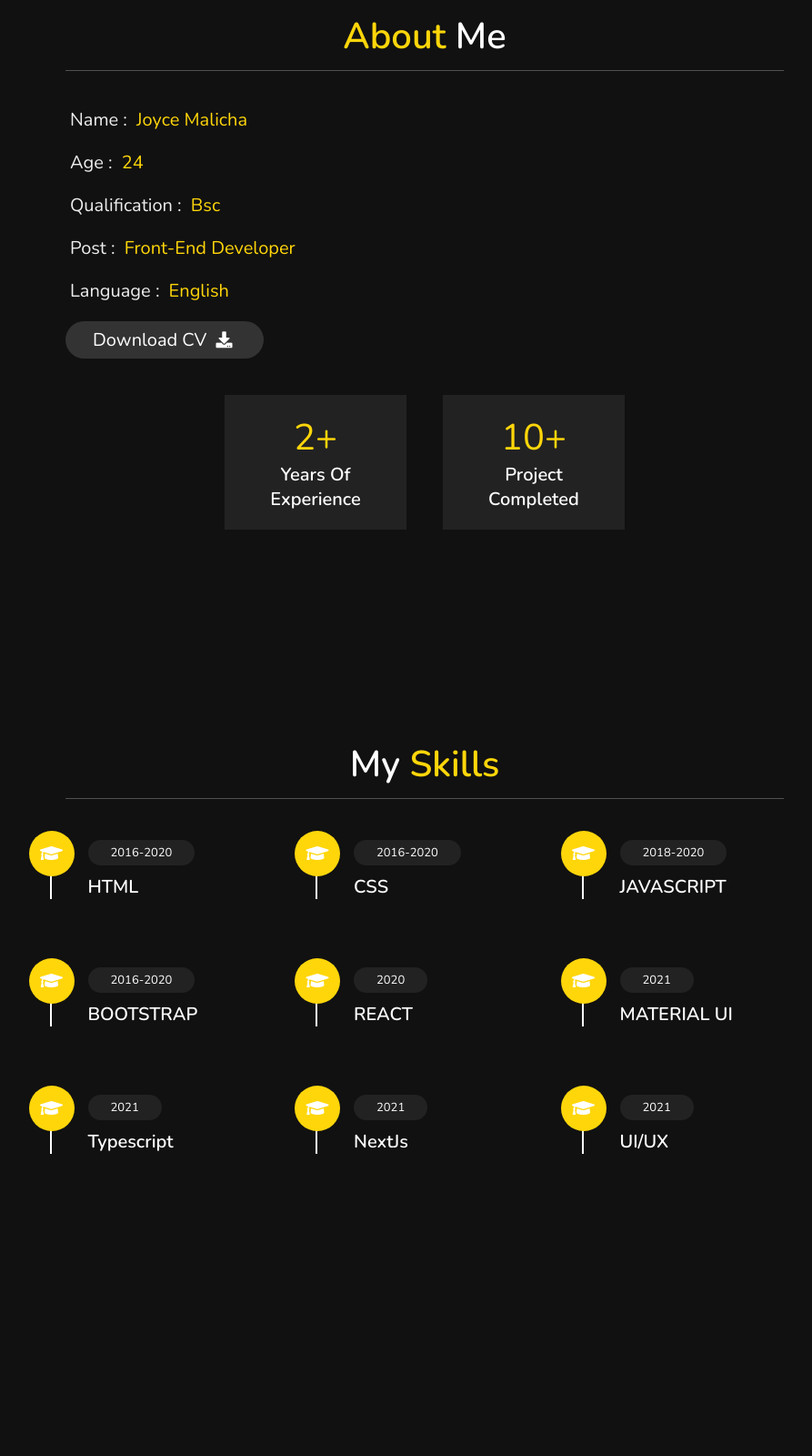
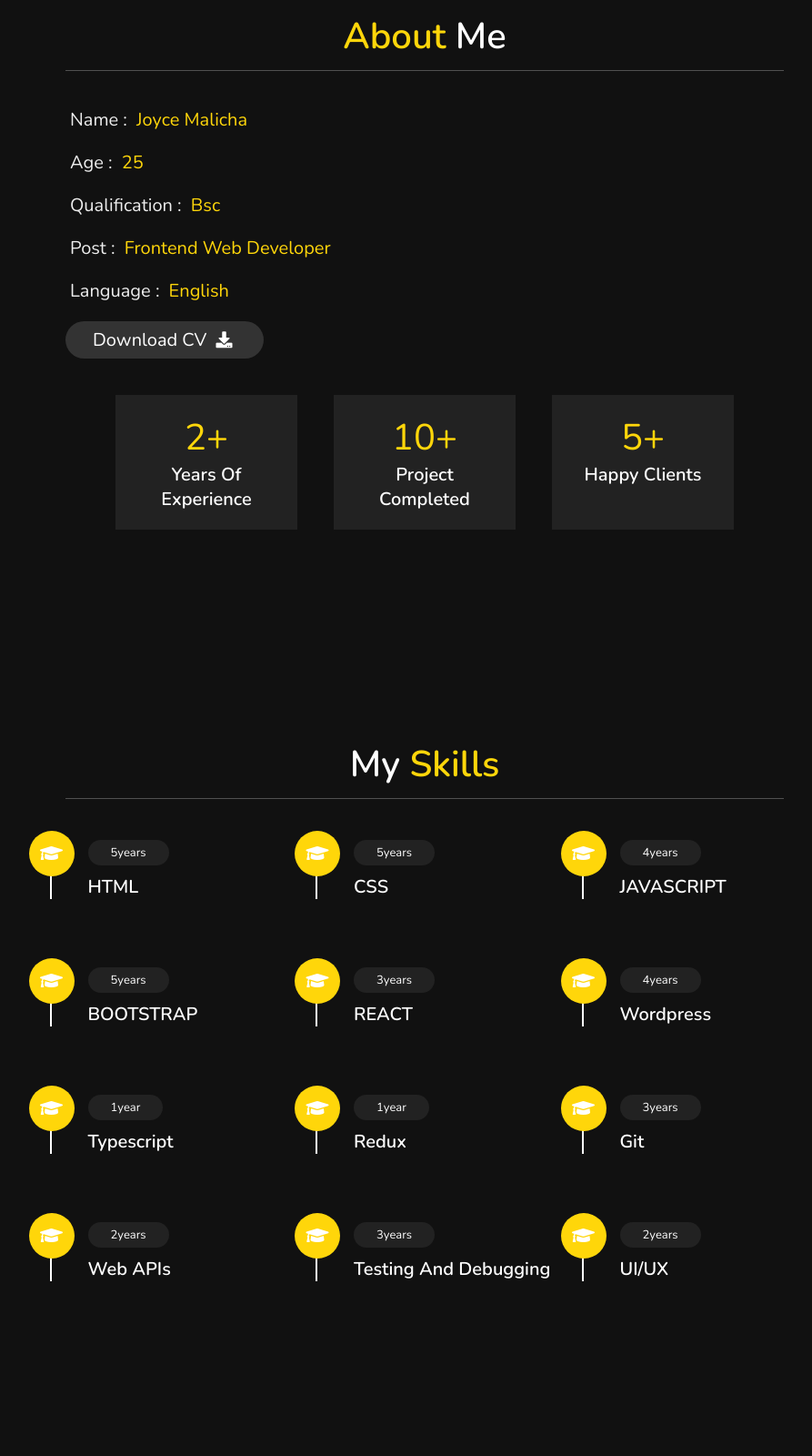
Before and after one commit to jmalisha/html-css-javascript-portfolio, a plain HTML site: page index.html in a window 1280 px wide. Shown: the part 821-2421 px from the top of the page at 91% size, without its empty margins (348-1241 px from the left). Drawn offline with nearby package versions, Linux system fonts and the light colour scheme.

Commit message:
Updated cv

```diff
--- a/index.html
+++ b/index.html
@@ -44,13 +44,15 @@
 
     <h3>HI THERE !</h3>
     <h1>I'M <span>JOYCE MALICHA</span></h1>
-    <p>Seasoned Front End Developer with experience in blending the art of design with
-      the skill of programming to deliver an immersive and engaging user experience
-      through efficient website development, proactive feature optimization, and
-      relentless debugging. Experienced in helping companies create and maintain a
-      better code base for reusability. Adept at contributing to a highly collaborative
-      work environment, finding solutions, and determining customer
-      satisfaction. Capable of continuous learning from senior developers
+    <p>Innovative Frontend Web Developer with 2years experience building and maintaining responsive web application in
+      the
+      recruiting industry. Proficient in HTML, CSS, JavaScript along with designing and implementing highly responsive
+      user
+      components by deploying React Concepts. Proficient in translating designs and wireframes into high-quality code,
+      and
+      writing application interface code with JavaScript and Reactjs workflows. Adept at monitoring and maintaining
+      frontend
+      performance. Also troubleshooting and debugging the same to boost overall performance.
     </p>
     <a href="#about"><button class="btn">about me <i class="fas fa-user"></i></button></a>
 
@@ -68,11 +70,11 @@
 
       <div class="info">
         <h3> <span> name : </span> Joyce Malicha</h3>
-        <h3> <span> age : </span> 24 </h3>
+        <h3> <span> age : </span> 25 </h3>
         <h3> <span> qualification : </span> Bsc </h3>
-        <h3> <span> post : </span> Front-end developer </h3>
+        <h3> <span> post : </span> Frontend web developer </h3>
         <h3> <span> language : </span> English </h3>
-        <a href="https://drive.google.com/file/d/14lFIZSQUtj2wUYI9ZC30Nk6BQKt7HeyS/view?usp=sharing">
+        <a href="https://drive.google.com/file/d/1637mO0uDAyoNkihljBxcxEUWoOR5CGQw/view?usp=sharing">
           <button class="btn" id="btn">download CV <i class="fas fa-download"></i> </button>
         </a>
       </div>
@@ -90,10 +92,10 @@
           <h3>project completed</h3>
         </div>
 
-        <!-- <div class="box">
+        <div class="box">
           <span>5+</span>
           <h3>happy clients</h3>
-        </div> -->
+        </div>
 
 
       </div>
@@ -114,48 +116,63 @@
 
       <div class="box">
         <i class="fas fa-graduation-cap"></i>
-        <span>2016-2020</span>
+        <span>5years</span>
         <h3>HTML</h3>
       </div>
       <div class="box">
         <i class="fas fa-graduation-cap"></i>
-        <span>2016-2020</span>
+        <span>5years</span>
         <h3>CSS</h3>
       </div>
       <div class="box">
         <i class="fas fa-graduation-cap"></i>
-        <span>2018-2020</span>
+        <span>4years</span>
         <h3>JAVASCRIPT</h3>
       </div>
       <div class="box">
         <i class="fas fa-graduation-cap"></i>
-        <span>2016-2020</span>
+        <span>5years</span>
         <h3>BOOTSTRAP</h3>
       </div>
       <div class="box">
         <i class="fas fa-graduation-cap"></i>
-        <span>2020</span>
+        <span>3years</span>
         <h3>REACT</h3>
       </div>
       <div class="box">
         <i class="fas fa-graduation-cap"></i>
-        <span>2021</span>
-        <h3>MATERIAL UI</h3>
+        <span>4years</span>
+        <h3>Wordpress</h3>
       </div>
 
       <div class="box">
         <i class="fas fa-graduation-cap"></i>
-        <span>2021</span>
+        <span>1year</span>
         <h3>Typescript</h3>
       </div>
       <div class="box">
         <i class="fas fa-graduation-cap"></i>
-        <span>2021</span>
-        <h3>NextJs</h3>
+        <span>1year</span>
+        <h3>Redux</h3>
       </div>
       <div class="box">
         <i class="fas fa-graduation-cap"></i>
-        <span>2021</span>
+        <span>3years</span>
+        <h3>Git</h3>
+      </div>
+      <div class="box">
+        <i class="fas fa-graduation-cap"></i>
+        <span>2years</span>
+        <h3>Web APIs</h3>
+      </div>
+      <div class="box">
+        <i class="fas fa-graduation-cap"></i>
+        <span>3years</span>
+        <h3>Testing and debugging</h3>
+      </div>
+      <div class="box">
+        <i class="fas fa-graduation-cap"></i>
+        <span>2years</span>
         <h3>UI/UX</h3>
       </div>
     </div>
@@ -171,6 +188,10 @@
     <h1 class="heading"> My <span>Projects</span> </h1>
 
     <div class="box-container">
+      <div class="box">
+        <a href="https://tambika.co.ke/"><img src="/images/tambika.PNG" alt=""></a>
+
+      </div>
 
       <div class="box">
         <a href="https://radiojangwani.com/"><img src="/images/radiojangwani.PNG" alt=""></a>
@@ -180,10 +201,7 @@
         <a href="https://hopeful-cori-25b20b.netlify.app/"><img src="/images/project1.PNG" alt=""></a>
 
       </div>
-      <div class="box">
-        <a href="https://tambika.co.ke/"><img src="/images/tambika.PNG" alt=""></a>
 
-      </div>
 
       <div class="box">
         <a href="https://cranky-beaver-e08d56.netlify.app/"><img src="/images/project2.PNG" alt=""></a>
@@ -205,6 +223,14 @@
       </div>
 
       <div class="box"><a href="https://github.com/jmalisha/Pizza-shop"><img src="/images/project6.PNG" alt=""></a>
+
+      </div>
+
+      <div class="box"><a href=""><img src="/images/darulsc.PNG" alt=""></a>
+
+      </div>
+
+      <div class="box"><a href=""><img src="/images/nord.PNG" alt=""></a>
 
       </div>
 
--- a/index.js
+++ b/index.js
@@ -1,3 +1,4 @@
+
 const button = document.querySelector('#btn').value;
 let filename = 'output.cv';
 const downloadCv = (e) => {};
```
Also changed, not shown: images/nord.PNG (added), 1 other file.
